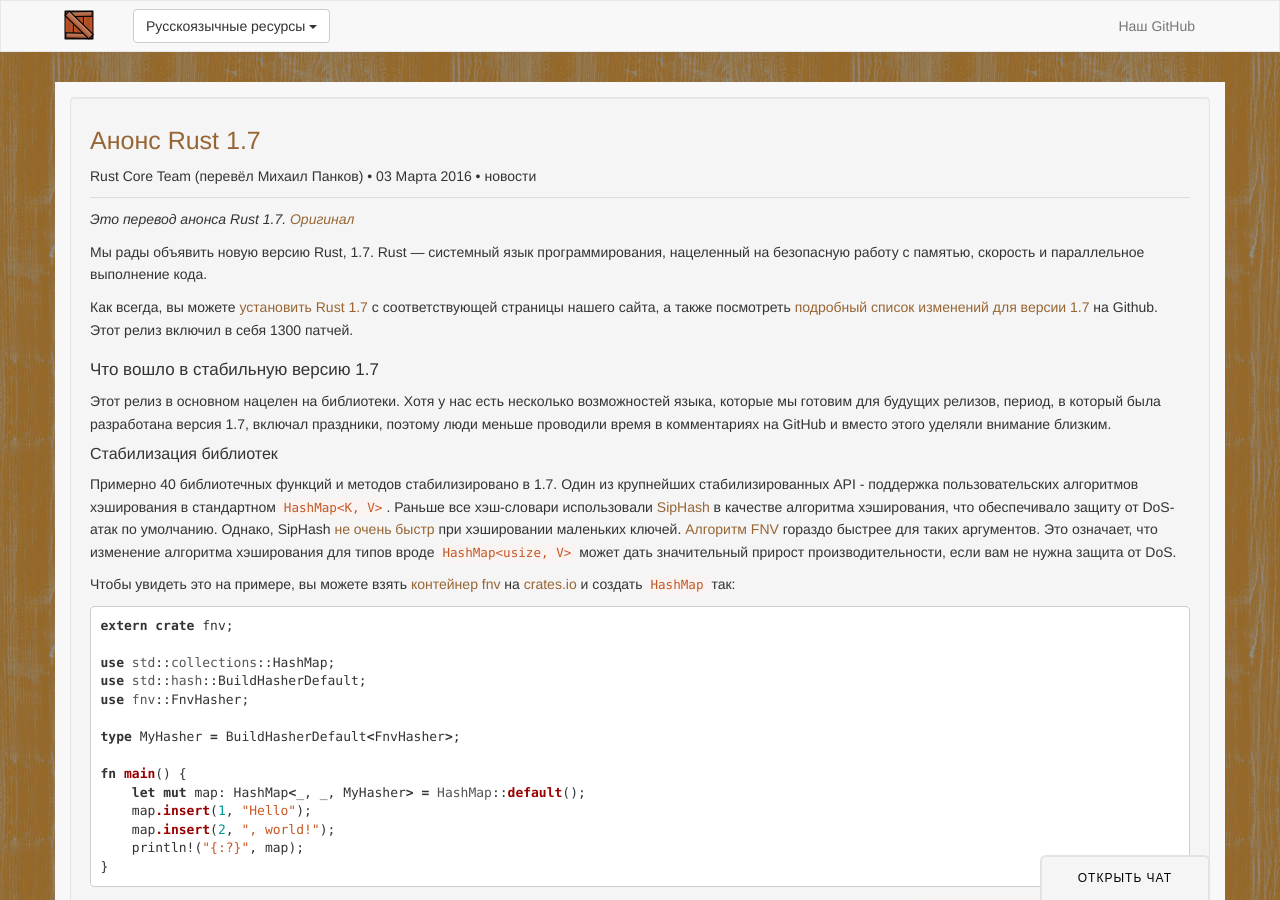
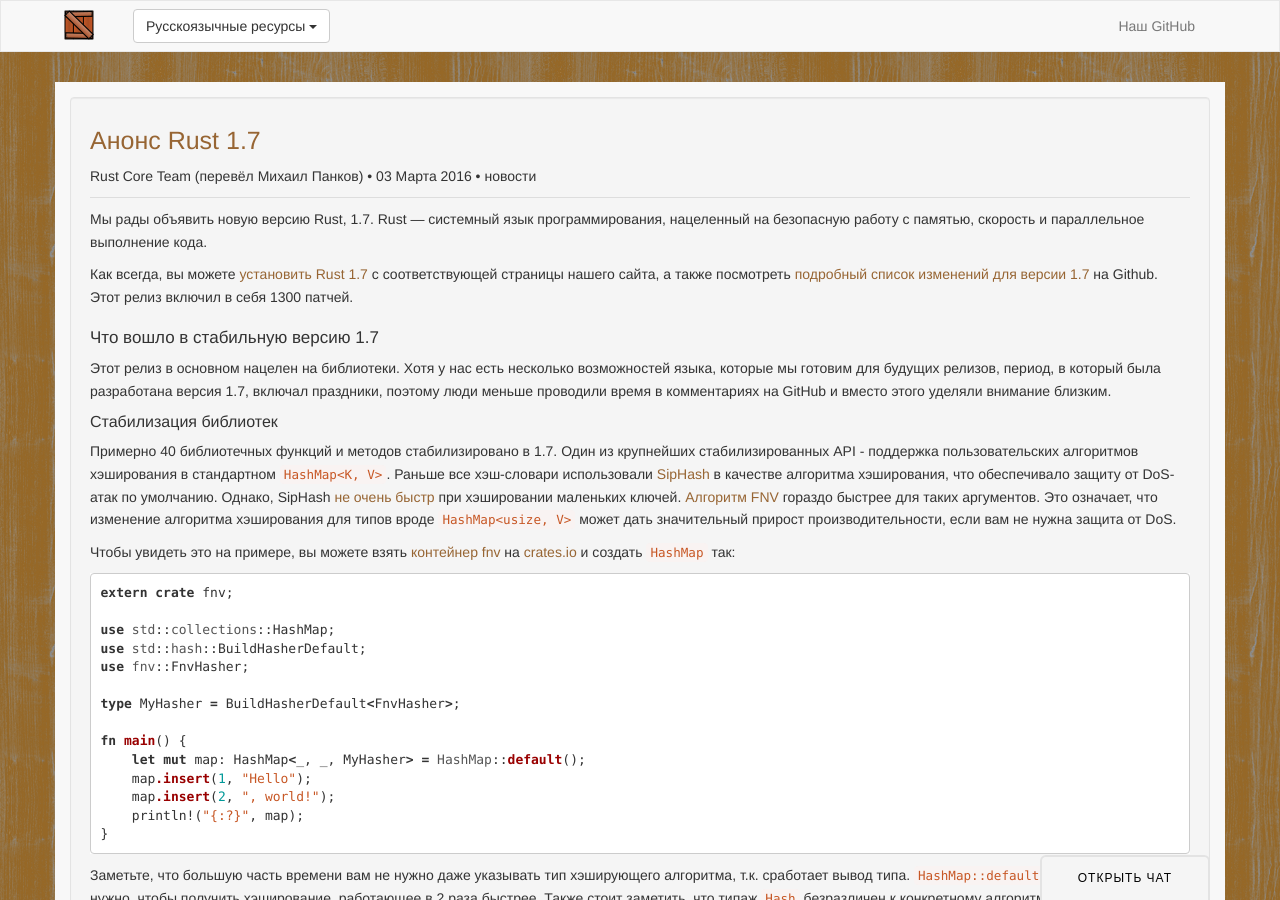
Before and after one commit to rust-lang-ru/rustycrate.ru, a Jekyll site: the page built from _posts/2016-03-03-Rust-1.7.md, in a window 1280 px wide and 900 px high. Built offline with Jekyll 4.4.1, drawn with Linux system fonts in a browser that asks for light colours; nearby versions of some CDN libraries; Markdown is read by kramdown in place of the engine named in the settings; comment, search, counter and statistics services are not loaded; some of the changed text lies outside the part shown.

Commit message:
Перемещаем ссылку на оригинал вниз

```diff
--- a/_posts/2016-03-03-Rust-1.7.md
+++ b/_posts/2016-03-03-Rust-1.7.md
@@ -8,10 +8,6 @@
   кода.
 
 ---
-
-*Это перевод анонса Rust 1.7. [Оригинал][original]*
-
-[original]: http://blog.rust-lang.org/2016/03/02/Rust-1.7.html
 
 Мы рады объявить новую версию Rust, 1.7. Rust — системный язык программирования,
 нацеленный на безопасную работу с памятью, скорость и параллельное выполнение
```
Also changed, not shown: other parts of _posts/2016-03-03-Rust-1.7.md (+4 -0 lines).
